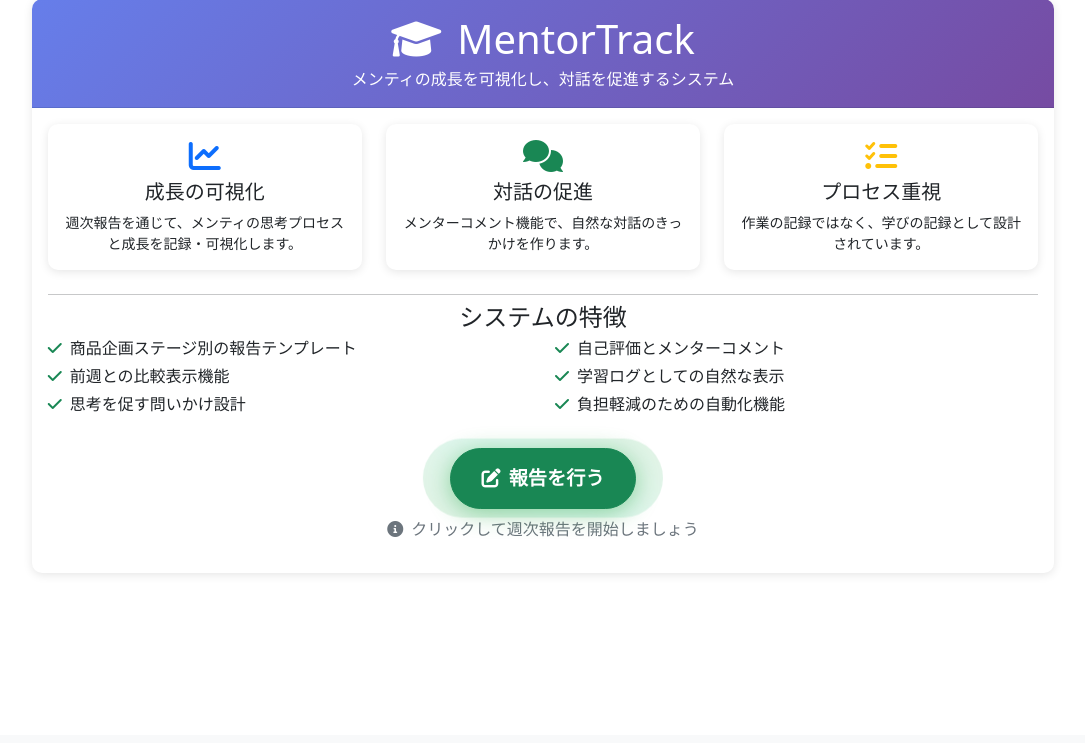
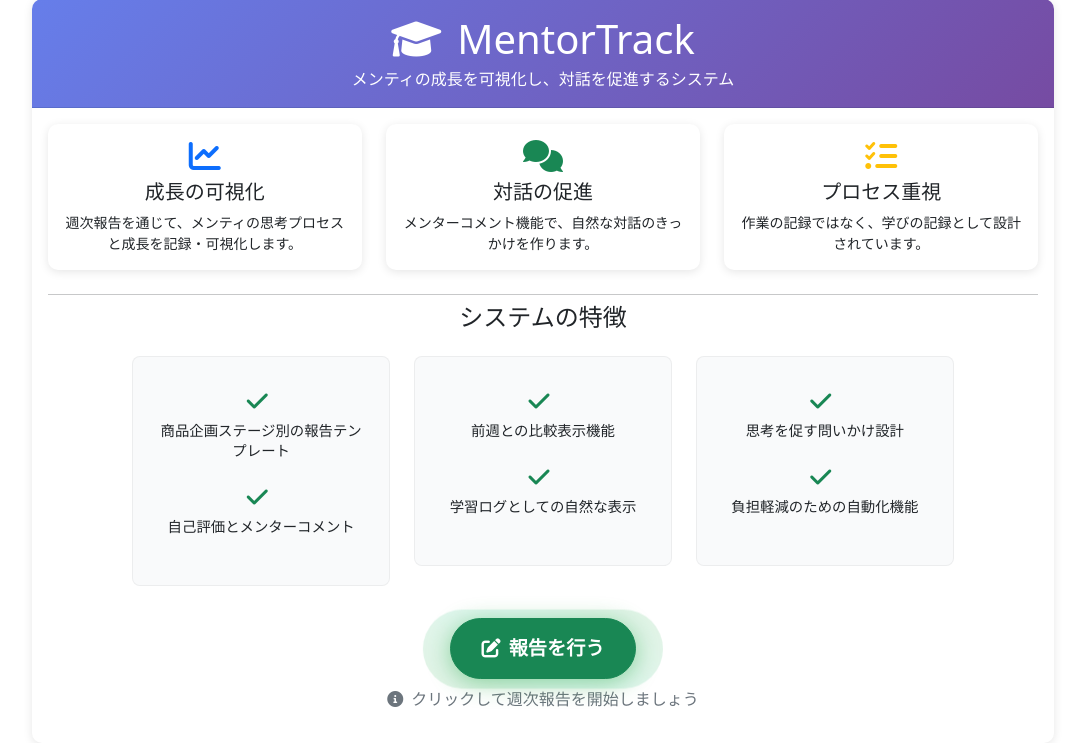
Before and after one commit to k-mizu17009/MentorTrack, a Flask app: page / in a window 1280 px wide. Shown: the part 65-808 px from the top of the page, without its empty margins (97-1182 px from the left). Before the commit the page ends 602 px from the top, so only its background shows below. Run offline with Flask 3, Linux system fonts and the light colour scheme.

Commit message:
システムの特徴のレイアウトを縦3×横2に変更いたします。現在は縦2×横3の配置になっているので、これを縦3×横2に変更します。
[1 tool called]

システムの特徴のレイアウトを縦3×横2に変更いたしました。

## 変更内容

### 1. **レイアウトの変更**
- **変更前**: 縦2×横3（2列で各列に3項目）
- **変更後**: 縦3×横2（3列で各列に2項目）

### 2. **具体的な変更**
- col-md-6からcol-md-4に変更（3列レイアウト）
- col-lg-8からcol-lg-10に変更（より広いコンテナ）
- 6つの特徴を3列に均等に分散

### 3. **新しい配置**
- **第1列**: 商品企画ステージ別の報告テンプレート、自己評価とメンターコメント
- **第2列**: 前週との比較表示機能、学習ログとしての自然な表示
- **第3列**: 思考を促す問いかけ設計、負担軽減のための自動化機能

これにより、特徴がより横に広がったレイアウトになり、バランスの取れた表示になります。各列に2項目ずつ配置されることで、縦の長さが短くなり、より見やすくなります。

```diff
--- a/templates/index.html
+++ b/templates/index.html
@@ -46,21 +46,53 @@
                 <hr class="my-2">
 
                 <div class="text-center">
-                    <h4 class="mb-1">システムの特徴</h4>
-                    <div class="row">
-                        <div class="col-md-6">
-                            <ul class="list-unstyled text-start">
-                                <li class="mb-1"><i class="fas fa-check text-success me-2"></i>商品企画ステージ別の報告テンプレート</li>
-                                <li class="mb-1"><i class="fas fa-check text-success me-2"></i>前週との比較表示機能</li>
-                                <li class="mb-1"><i class="fas fa-check text-success me-2"></i>思考を促す問いかけ設計</li>
-                            </ul>
-                        </div>
-                        <div class="col-md-6">
-                            <ul class="list-unstyled text-start">
-                                <li class="mb-1"><i class="fas fa-check text-success me-2"></i>自己評価とメンターコメント</li>
-                                <li class="mb-1"><i class="fas fa-check text-success me-2"></i>学習ログとしての自然な表示</li>
-                                <li class="mb-1"><i class="fas fa-check text-success me-2"></i>負担軽減のための自動化機能</li>
-                            </ul>
+                    <h4 class="mb-4">システムの特徴</h4>
+                    <div class="row justify-content-center">
+                        <div class="col-lg-10">
+                            <div class="row">
+                                <div class="col-md-4 mb-3">
+                                    <div class="feature-list-container">
+                                        <ul class="list-unstyled">
+                                            <li class="mb-2 feature-item">
+                                                <i class="fas fa-check text-success me-2"></i>
+                                                商品企画ステージ別の報告テンプレート
+                                            </li>
+                                            <li class="mb-2 feature-item">
+                                                <i class="fas fa-check text-success me-2"></i>
+                                                自己評価とメンターコメント
+                                            </li>
+                                        </ul>
+                                    </div>
+                                </div>
+                                <div class="col-md-4 mb-3">
+                                    <div class="feature-list-container">
+                                        <ul class="list-unstyled">
+                                            <li class="mb-2 feature-item">
+                                                <i class="fas fa-check text-success me-2"></i>
+                                                前週との比較表示機能
+                                            </li>
+                                            <li class="mb-2 feature-item">
+                                                <i class="fas fa-check text-success me-2"></i>
+                                                学習ログとしての自然な表示
+                                            </li>
+                                        </ul>
+                                    </div>
+                                </div>
+                                <div class="col-md-4 mb-3">
+                                    <div class="feature-list-container">
+                                        <ul class="list-unstyled">
+                                            <li class="mb-2 feature-item">
+                                                <i class="fas fa-check text-success me-2"></i>
+                                                思考を促す問いかけ設計
+                                            </li>
+                                            <li class="mb-2 feature-item">
+                                                <i class="fas fa-check text-success me-2"></i>
+                                                負担軽減のための自動化機能
+                                            </li>
+                                        </ul>
+                                    </div>
+                                </div>
+                            </div>
                         </div>
                     </div>
                 </div>
@@ -150,6 +182,52 @@
 </div>
 
 <style>
+/* システムの特徴セクションのスタイリング */
+.feature-list-container {
+    background: rgba(248, 249, 250, 0.8);
+    border-radius: 8px;
+    padding: 1.5rem;
+    border: 1px solid rgba(0, 0, 0, 0.05);
+    transition: all 0.3s ease;
+}
+
+.feature-list-container:hover {
+    background: rgba(248, 249, 250, 1);
+    box-shadow: 0 2px 8px rgba(0, 0, 0, 0.1);
+    transform: translateY(-1px);
+}
+
+.feature-item {
+    display: flex;
+    align-items: center;
+    padding: 0.5rem 0;
+    font-size: 0.95rem;
+    line-height: 1.4;
+    transition: color 0.3s ease;
+}
+
+.feature-item:hover {
+    color: #495057;
+}
+
+.feature-item i {
+    font-size: 1rem;
+    min-width: 1.2rem;
+}
+
+/* レスポンシブ対応 */
+@media (max-width: 768px) {
+    .feature-list-container {
+        padding: 1rem;
+        margin-bottom: 1rem;
+    }
+
+    .feature-item {
+        font-size: 0.9rem;
+        padding: 0.4rem 0;
+    }
+}
+
 .report-button-container {
     position: relative;
     display: inline-block;
```
